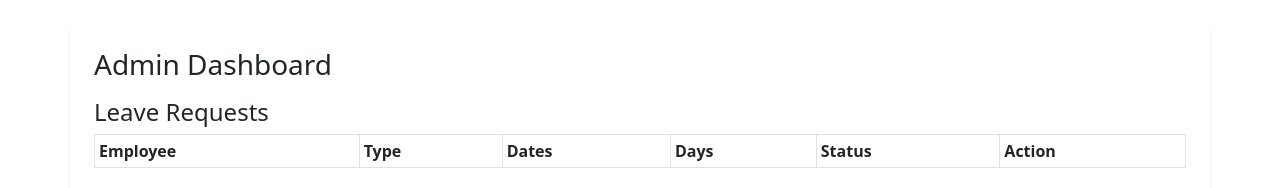
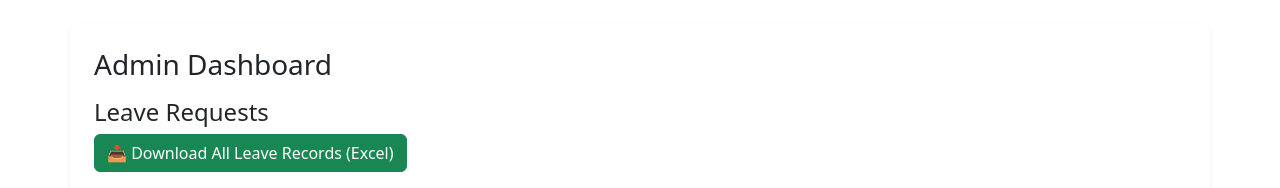
Before and after one commit to jesstanblues-ops/Leave-app3, a Flask app: page /admin in a window 1280 px wide. Shown: the part 72-260 px from the top of the page. Run offline with Flask 3, Linux system fonts and the light colour scheme; the visitor is signed in with stand-in values (Sample User, id 1); data comes from the database, SQL or seed files in the repository; data that the repository does not hold is empty.

Commit message:
Update admin_dashboard.html

```diff
--- a/templates/admin_dashboard.html
+++ b/templates/admin_dashboard.html
@@ -2,6 +2,10 @@
 {% block content %}
 <h3>Admin Dashboard</h3>
 <h4 class="mt-3">Leave Requests</h4>
+<p>
+    <a href="/download_excel" class="btn btn-success">📥 Download All Leave Records (Excel)</a>
+</p>
+
 <table class="table table-sm table-bordered">
 <thead><tr><th>Employee</th><th>Type</th><th>Dates</th><th>Days</th><th>Status</th><th>Action</th></tr></thead>
 <tbody>
```
